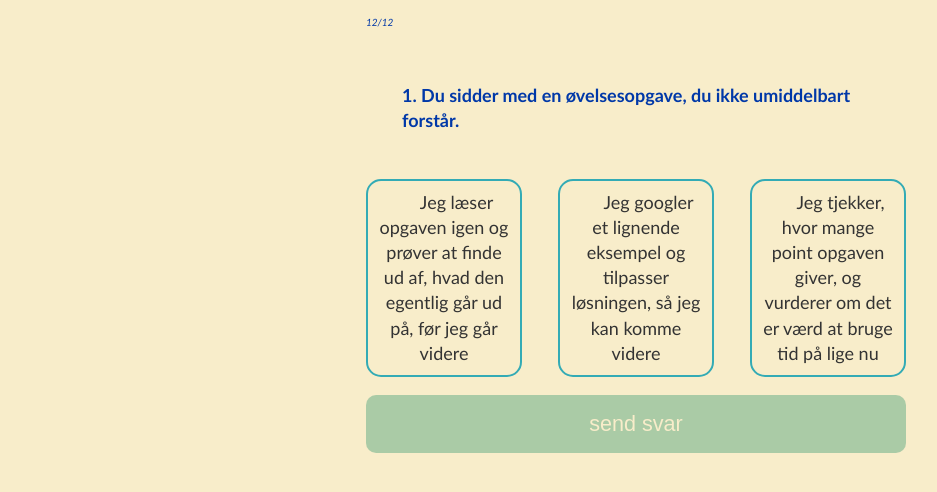
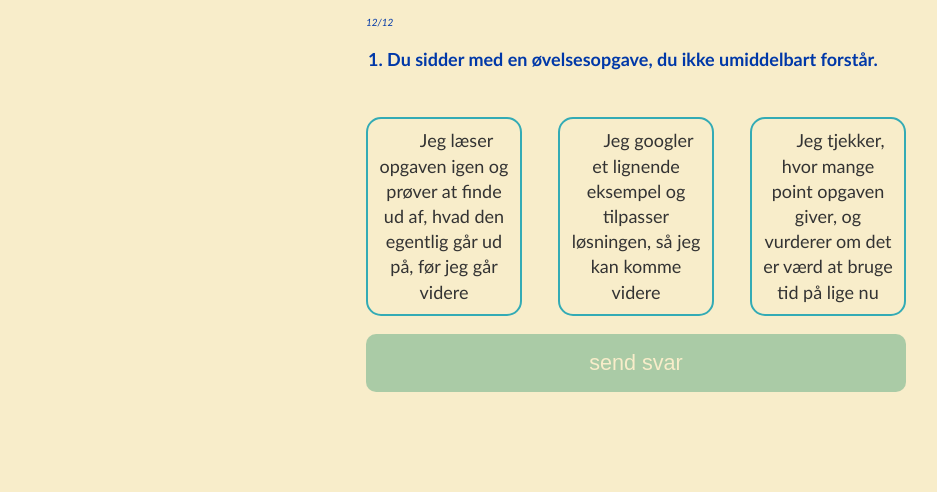
Before and after one commit to dat2Cph/StudytypeTest, a website: page questions.html in a window 1280 px wide. Shown: the part 146-638 px from the top of the page, without its empty margins (4-941 px from the left). Drawn offline with Linux system fonts and the light colour scheme.

Commit message:
clean up

```diff
--- a/css/customStyle.css
+++ b/css/customStyle.css
@@ -1,8 +1,6 @@
 /* ==========================================================================
    Author's custom styles
    ========================================================================== */
-
-
 
 body{
   font-family: Calibri, sans-serif;
@@ -57,7 +55,7 @@ header h1 {
 }
 
 .question-text {
-  padding: 2em;
+  padding-bottom: 2em;
   font-weight: bold;
   margin-bottom: 0.5em;
 }
```
